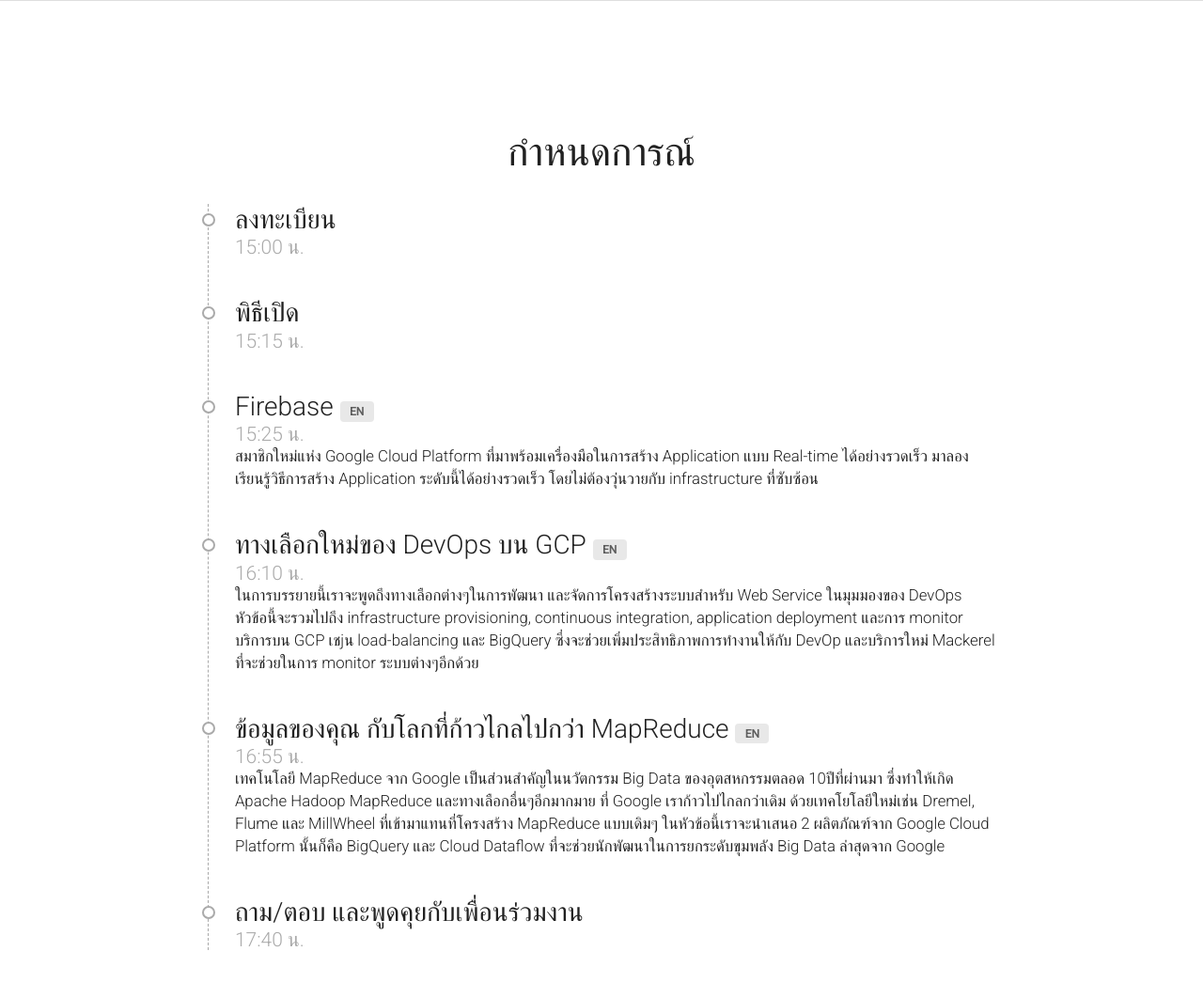
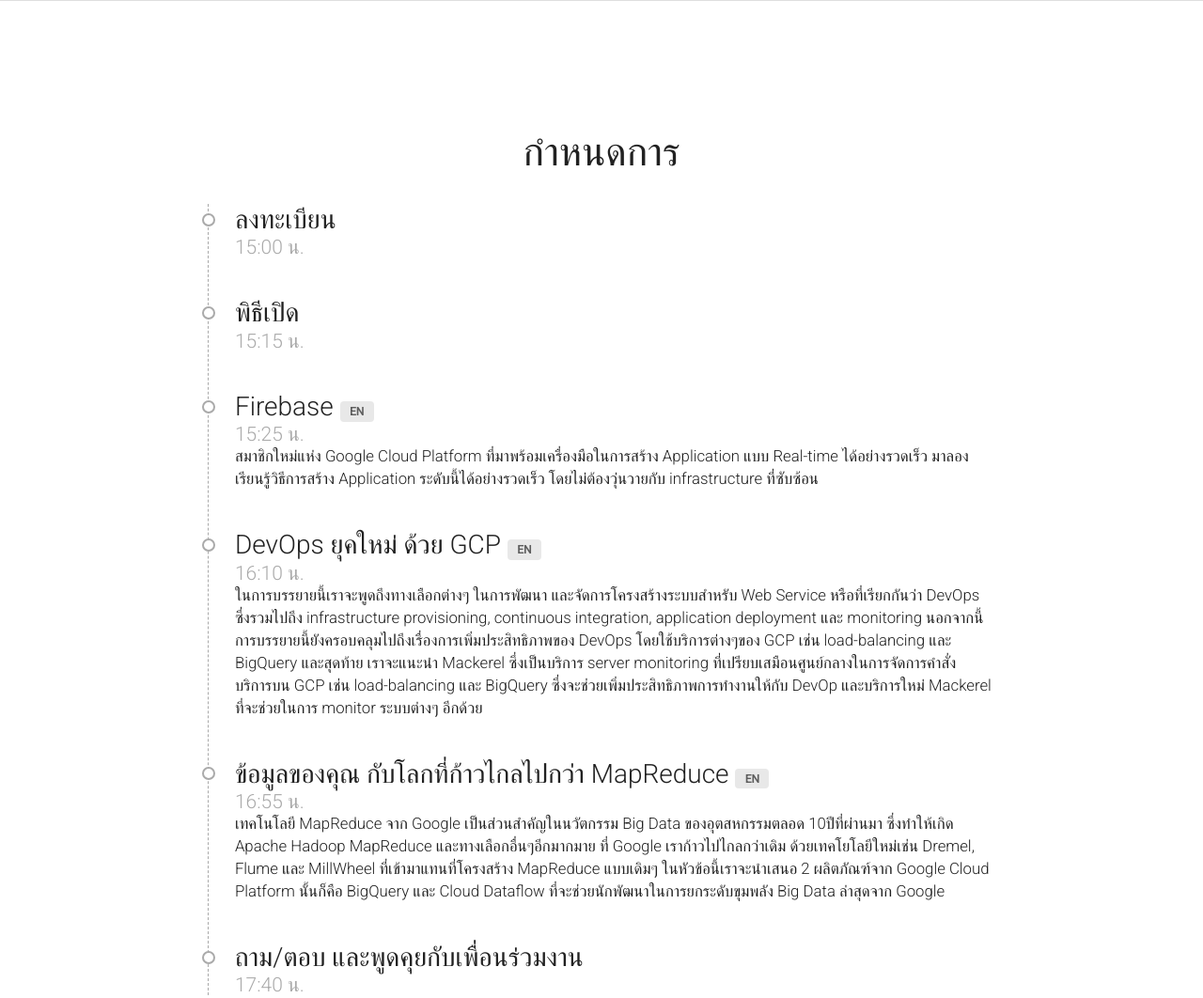
Before and after one commit to gcpug-th/gcpug-th.github.io, a website: page index.jade in a window 1280 px wide. Shown: the part 1120-2182 px from the top of the page at 94% size. Drawn offline with nearby package versions, Linux system fonts and the light colour scheme; files that its build step writes are made by us from their sources.

Commit message:
edit typo

```diff
--- a/index.jade
+++ b/index.jade
@@ -53,7 +53,7 @@
           h1.ui.inverted.header
             | Google Cloud Platform<br>Developer Roadshow
           h2.en August 28, 3-6PM at Google Bangkok Office
-          h2.th 28 สิงหาคม, 15.00-16.00น ที่ออฟฟิศ Google ประเทศไทย
+          h2.th 28 สิงหาคม, 15.00-16.00 น. ที่ออฟฟิศ Google ประเทศไทย
           h3.en by Google Cloud Platform User Group and Google Developer Group
           h3.th โดย Google Cloud Platform User Group และ Google Developer Group
           .row
@@ -74,7 +74,7 @@
           .row
             .sixteen.wide.column
               h4.en Agendar
-              h4.th กำหนดการณ์
+              h4.th กำหนดการ
         .ui.center.aligned.stackable.grid.container
           .row
             .sixteen.wide.tablet.twelve.wide.computer.column
@@ -113,13 +113,15 @@
                     | 4:10 PM
                   p In this talk I will discuss different ways of developing and operating infrastructures for web services, also referred to as DevOps. This will include topics such as infrastructure provisioning, continuous integration, application deployment, and monitoring. GCP services such as load-balancing and BigQuery, which are useful for improving efficiency of various DevOps processes, will also be covered. Finally, I will introduce Mackerel, a server monitoring SaaS that functions as a hub of actions pertaining to DevOps.
                 .section.th
-                  .subject ทางเลือกใหม่ของ DevOps บน GCP
+                  .subject DevOps ยุคใหม่ ด้วย GCP
                     .ui.horizontal.label EN
                   .time 16:10 น.
                   p.
-                    ในการบรรยายนี้เราจะพูดถึงทางเลือกต่างๆในการพัฒนา และจัดการโครงสร้างระบบสำหรับ Web Service
-                    ในมุมมองของ DevOps หัวข้อนี้จะรวมไปถึง infrastructure provisioning, continuous integration, application deployment และการ monitor
-                    บริการบน GCP เชjน load-balancing และ BigQuery ซึ่งจะช่วยเพิ่มประสิทธิภาพการทำงานให้กับ DevOp และบริการใหม่ Mackerel ที่จะช่วยในการ monitor ระบบต่างๆอีกด้วย
+                    ในการบรรยายนี้เราจะพูดถึงทางเลือกต่างๆ ในการพัฒนา และจัดการโครงสร้างระบบสำหรับ Web Service หรือที่เรียกกันว่า DevOps
+                    ซึ่งรวมไปถึง infrastructure provisioning, continuous integration, application deployment และ monitoring
+                    นอกจากนี้ การบรรยายนี้ยังครอบคลุมไปถึงเรื่องการเพิ่มประสิทธิภาพของ DevOps โดยใช้บริการต่างๆของ GCP เช่น load-balancing และ BigQuery
+                    และสุดท้าย เราจะแนะนำ Mackerel ซึ่งเป็นบริการ server monitoring ที่เปรียบเสมือนศูนย์กลางในการจัดการคำสั่ง
+                    บริการบน GCP เช่น load-balancing และ BigQuery ซึ่งจะช่วยเพิ่มประสิทธิภาพการทำงานให้กับ DevOp และบริการใหม่ Mackerel ที่จะช่วยในการ monitor ระบบต่างๆ อีกด้วย
                 //- MapReduce
                 .section.en
                   .subject Your Data and the World Beyond MapReduce
@@ -176,7 +178,7 @@
                 .meta Google Developer Expert
                 p.left.aligned.en Shinji Tanaka is the Chief Technology Officer at Hatena Co., Ltd. Hatena provides a variety of web-based services including Hatena Blog, and Hatena Bookmark. Launched in 2014, Hatena’s newest service, Mackerel, is a cloud management SaaS. Shinji is responsible for the technology behind all of Hatena’s services from front-end to infrastructure.
                 p.left.aligned.th.
-                  คุณ Tanaka ดำรงตำแหนแหน่ง CTO ให้กับบริษัท Hatena เป็นผู้ให้บริการเว็บไซต์ที่หลายหลาย เช่น Hatena Blog และ Hatena Bookmark และได้เปิดตัวบริการใหม่ Mackerel เป็นบริการจัดการระบบ Cloud SaaS ในปี 2557 เขาเป็นผู้ดูแลเทคโนโลยีที่อยู่เบื้องหลังทั้งหมดของบริการของ Hatena ตั้งแต่ระบบหน้าบ้านจนไปถึงโครงสร้างระบบทั้งหมดเลยทีเดียว
+                  คุณ Tanaka ดำรงตำแหน่ง CTO ให้กับบริษัท Hatena เป็นผู้ให้บริการเว็บไซต์ที่หลายหลาย เช่น Hatena Blog และ Hatena Bookmark และได้เปิดตัวบริการใหม่ Mackerel เป็นบริการจัดการระบบ Cloud SaaS ในปี 2557 เขาเป็นผู้ดูแลเทคโนโลยีที่อยู่เบื้องหลังทั้งหมดของบริการของ Hatena ตั้งแต่ระบบหน้าบ้านจนไปถึงโครงสร้างระบบทั้งหมดเลยทีเดียว
       //- Maps
       #maps
       .ui.vertical.maps
```
